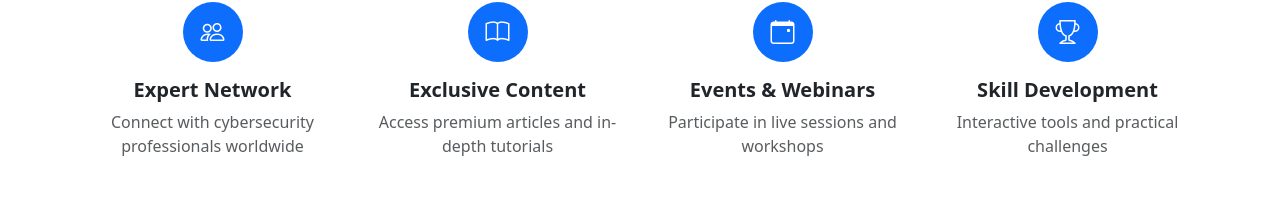
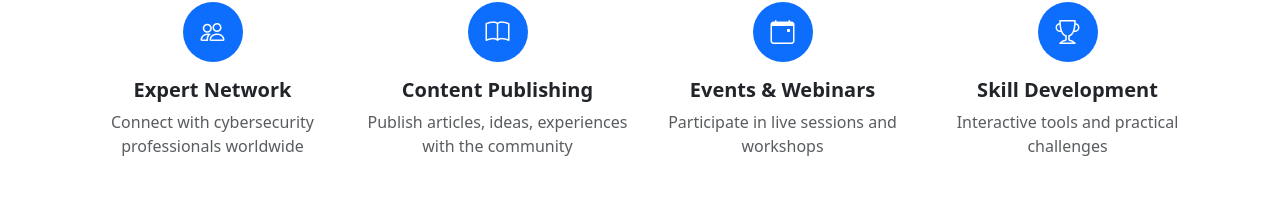
Before and after one commit to arnavaidya/CyberInsights-CyberBlog-Project, a React (Create React App) app in the folder frontend/: page /register in a window 1280 px wide. Shown: the part 1655-1863 px from the top of the page. Built offline with nearby package versions, Linux system fonts and the light colour scheme; no server answers.

Commit message:
Updated frontend

```diff
--- a/frontend/src/pages/Register.jsx
+++ b/frontend/src/pages/Register.jsx
@@ -353,8 +353,8 @@ export default function RegistrationPage() {
               },
               {
                 icon: "bi-book",
-                title: "Exclusive Content",
-                description: "Access premium articles and in-depth tutorials"
+                title: "Content Publishing",
+                description: "Publish articles, ideas, experiences with the community"
               },
               {
                 icon: "bi-calendar-event",
```
